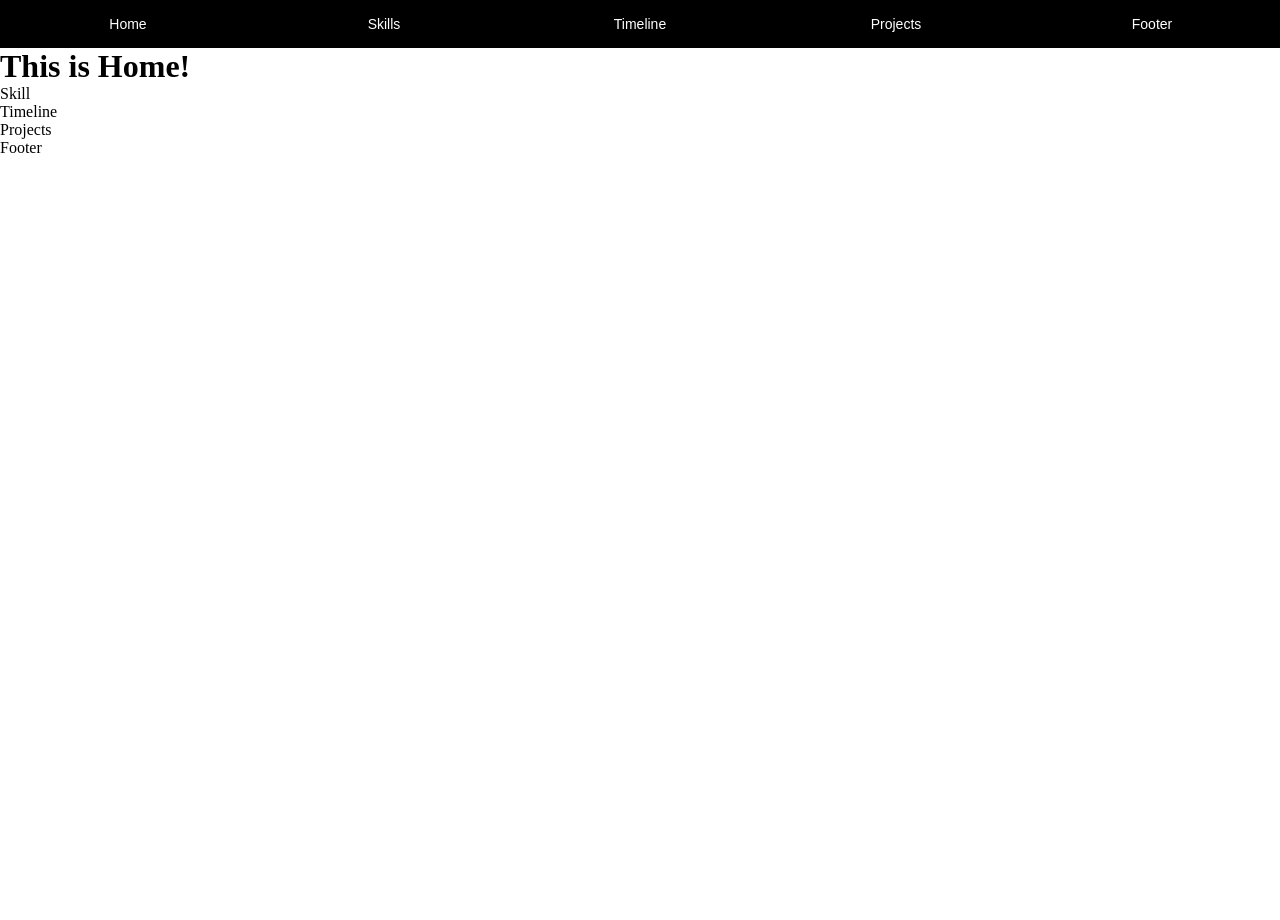
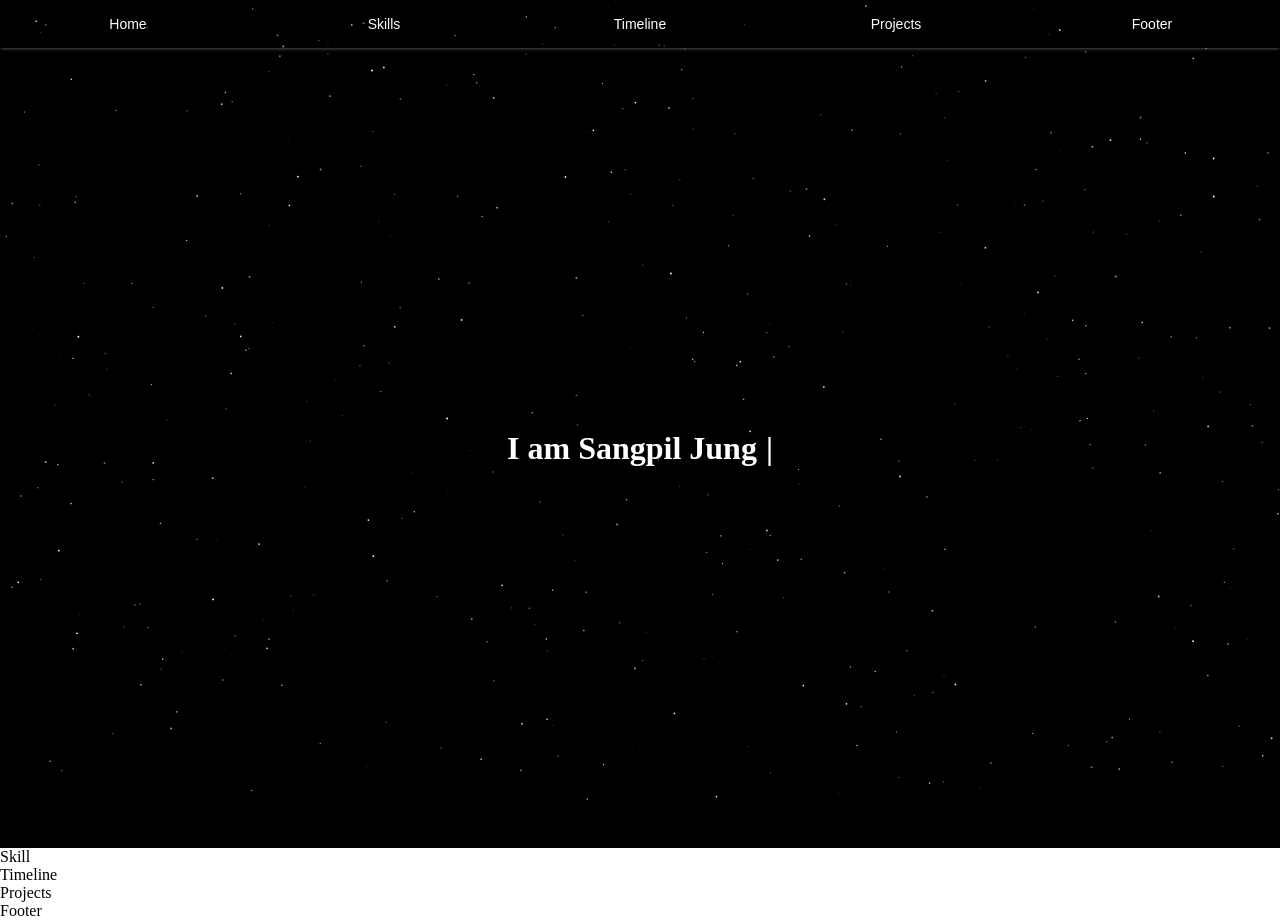
Before and after one commit to Thinkteam20/myportfolio2022, a React (Create React App) app: page / in a window 1280 px wide. Before the commit the page ends 800 px from the top, so only its background shows below. Built offline with nearby package versions, Linux system fonts and the light colour scheme.

Commit message:
add navbar css && typing effect on landing page

```diff
--- a/package.json
+++ b/package.json
@@ -10,7 +10,9 @@
     "react-dom": "^18.1.0",
     "react-router-dom": "^6.3.0",
     "react-scripts": "5.0.1",
+    "react-tsparticles": "^2.0.6",
     "styled-components": "^5.3.5",
+    "typewriter-effect": "^2.18.2",
     "web-vitals": "^2.1.4"
   },
   "scripts": {
@@ -36,5 +38,8 @@
       "last 1 firefox version",
       "last 1 safari version"
     ]
+  },
+  "devDependencies": {
+    "tsparticles": "^2.0.6"
   }
 }
--- /dev/null
+++ b/src/components/Hero.css
@@ -0,0 +1,9 @@
+.section {
+    width: 100%;
+    height: 100vh;
+    background-color: black;
+    color: white;
+    display: flex;
+    align-items: center;
+    justify-content: center;
+}
--- /dev/null
+++ b/src/components/Hero.js
@@ -0,0 +1,89 @@
+import React from "react";
+import "./Hero.css";
+import Particles from "react-tsparticles";
+import { loadFull } from "tsparticles";
+import Typewriter from "typewriter-effect";
+
+const Hero = () => {
+    const particlesInit = async (main) => {
+        console.log(main);
+        await loadFull(main);
+    };
+    const particlesLoaded = (container) => {
+        console.log(container);
+    };
+
+    return (
+        <div className='section'>
+            <h1>
+                <Typewriter
+                    onInit={(typewriter) => {
+                        typewriter
+                            .pauseFor(100)
+                            .typeString("Hi,")
+                            .pauseFor(300)
+                            .deleteChars(10)
+                            .typeString("I am<strong> Sangpil Jung</strong> ")
+                            .deleteChars(13)
+                            .typeString(
+                                '<strong><span style="color: #27ae60;">Front-end Developer</span> in Australia.</strong>'
+                            )
+                            .pauseFor(100)
+                            .start();
+                    }}
+                />
+            </h1>
+            <Particles
+                id='tsparticles'
+                init={particlesInit}
+                loaded={particlesLoaded}
+                options={{
+                    fpsLimit: 40,
+                    interactivity: {
+                        events: {
+                            resize: true,
+                        },
+                    },
+                    particles: {
+                        color: {
+                            value: "#f1f1f1",
+                        },
+                        number: {
+                            density: {
+                                enable: true,
+                                area: 1080,
+                            },
+                            limit: 0,
+                            value: 500,
+                        },
+                        opacity: {
+                            animation: {
+                                enable: true,
+                                minimumValue: 0.5,
+                                speed: 4,
+                                sync: false,
+                            },
+                            random: {
+                                enable: true,
+                                minimumValue: 0.1,
+                            },
+                            value: 1,
+                        },
+                        shape: {
+                            type: "circle",
+                        },
+                        size: {
+                            random: {
+                                enable: true,
+                                minimumValue: 0.5,
+                            },
+                            value: 1,
+                        },
+                    },
+                }}
+            />
+        </div>
+    );
+};
+
+export default Hero;
--- a/src/pages/Home/Home.js
+++ b/src/pages/Home/Home.js
@@ -1,10 +1,11 @@
 import React from "react";
 import { Skill, Timeline, Footer, Projects } from "../index.js";
+import Hero from "../../components/Hero.js";
 
 function Home() {
     return (
         <div>
-            <h1>This is Home!</h1>
+            <Hero />
             <Skill />
             <Timeline />
             <Projects />
--- /dev/null
+++ b/src/pages/Home/Home.styles.js
@@ -0,0 +1 @@
+import styled from "styled-components";
--- a/src/styles/Navbar.style.js
+++ b/src/styles/Navbar.style.js
@@ -20,6 +20,7 @@ export const Nav = styled.div`
     width: 100%;
     height: 48px;
     justify-contents: center;
+    box-shadow: 0 2px 3px -1px rgba(255, 255, 255, 0.3);
 `;
 export const Boxs = styled.div`
     width: 100%;
```
Also changed, not shown: 2 other files (tests, documents, lock files or other folders).
